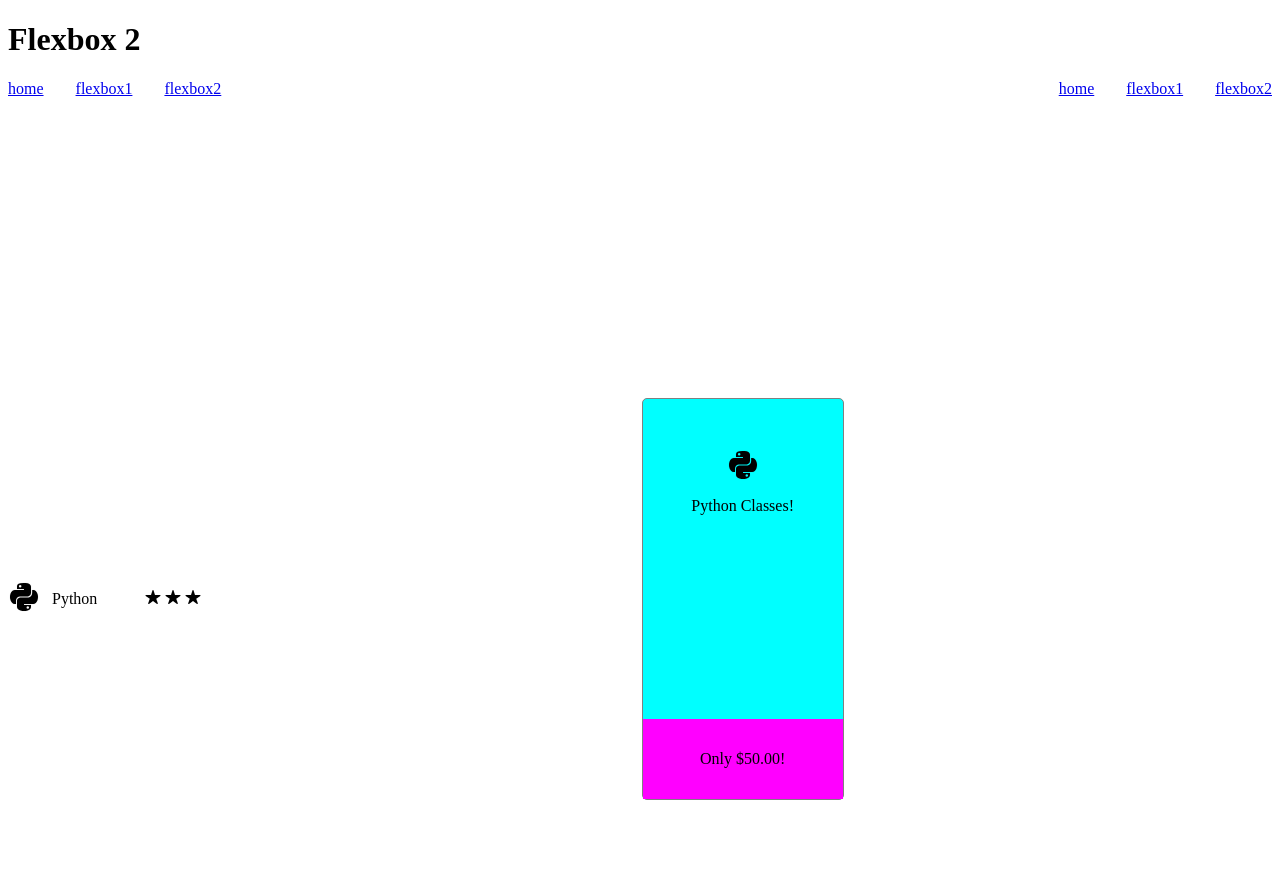
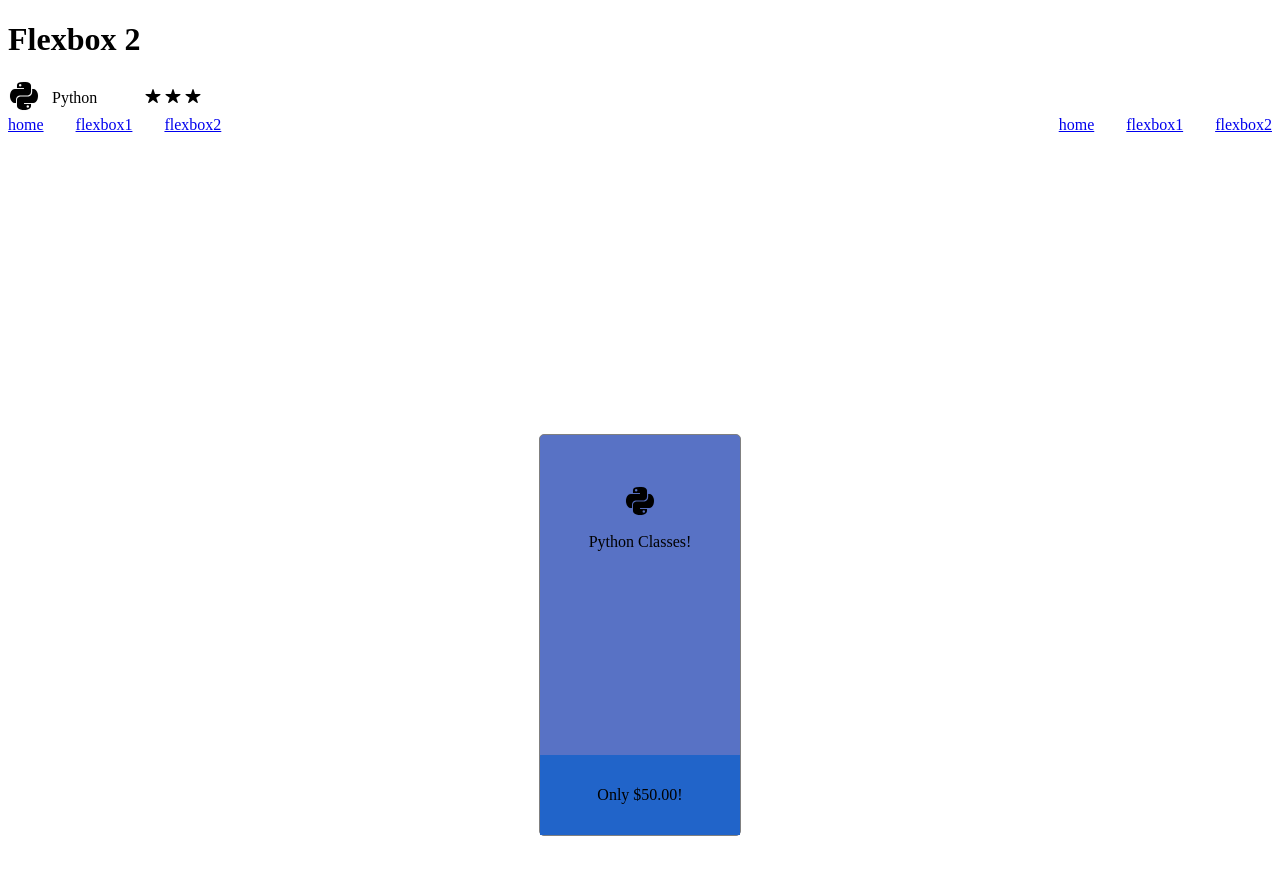
Before and after one commit to Jonah-28-09/Flexbox, a plain HTML site: page html/flexbox2.html in a window 1280 px wide. Drawn offline with nearby package versions, Linux system fonts and the light colour scheme.

Commit message:
moved python skill rating to top of page

```diff
--- a/css/style2.css
+++ b/css/style2.css
@@ -31,7 +31,7 @@
 
     border-radius: 5px;
     border: 1px solid grey;
-    background-color: aqua;
+    background-color: rgb(88, 114, 197);
 
     display: flex;
     flex-direction: column;
@@ -50,7 +50,7 @@
 .card-price{
     width: 100%;
     height: 80px;
-    background-color: magenta;
+    background-color: rgb(33, 100, 201);
 
     display: flex;
     justify-content: center;
--- a/html/flexbox2.html
+++ b/html/flexbox2.html
@@ -10,6 +10,17 @@
 </head>
 <body>
     <h1>Flexbox 2</h1>
+        <div class="rating-container">
+        <div class="icons">
+            <ion-icon name="logo-python" size="large" class="icon"></ion-icon>
+        </div>
+        <div class="skill">Python</div>
+        <div class="rating">
+            <ion-icon name="star"></ion-icon>
+            <ion-icon name="star"></ion-icon>
+            <ion-icon name="star"></ion-icon>
+        </div>
+
     </div>
     <div class="flex1">
     <div class="flex2">
@@ -24,17 +35,6 @@
     </div>
     </div>
 
-        <div class="rating-container">
-        <div class="icons">
-            <ion-icon name="logo-python" size="large" class="icon"></ion-icon>
-        </div>
-        <div class="skill">Python</div>
-        <div class="rating">
-            <ion-icon name="star"></ion-icon>
-            <ion-icon name="star"></ion-icon>
-            <ion-icon name="star"></ion-icon>
-        </div>
-
     <div class="card">
         <div class="card-description">
             <ion-icon name="logo-python" size="large" class="icon"></ion-icon>
```
